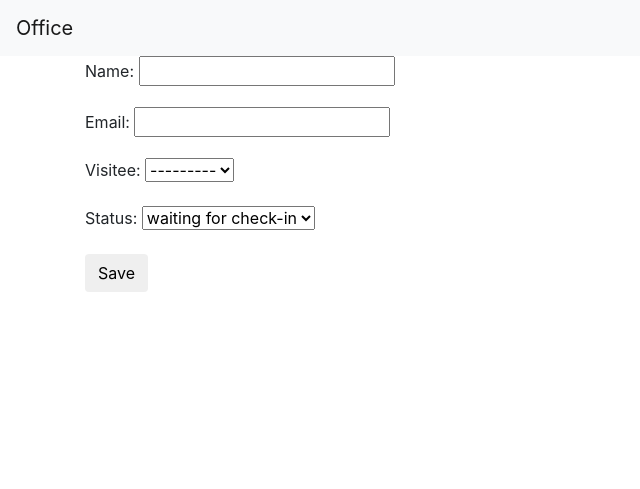
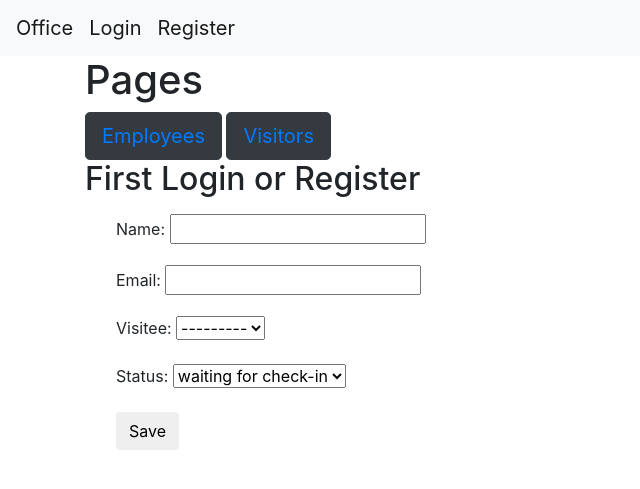
Before and after one commit to sathishk0230/office, a Django app: page /visitors/addv/ in a window 1280 px wide. Shown: the top 489 px of the page, without its empty margins (0-640 px from the left). Run offline with Django 3.2, Linux system fonts and the light colour scheme; data that the repository does not hold is empty; some libraries are stand-ins or nearby versions.

Commit message:
refactured and fixed a lot

```diff
--- a/employee/forms.py
+++ b/employee/forms.py
@@ -6,3 +6,9 @@ class VisitorForm(forms.ModelForm):
     class Meta:
         model = models.Visitor
         fields = '__all__'
+
+
+class EmployeeForm(forms.ModelForm):
+    class Meta:
+        model = models.Employee
+        fields = '__all__'
--- a/employee/models.py
+++ b/employee/models.py
@@ -24,7 +24,7 @@ class Visitor(models.Model):
 
     name = models.CharField(max_length=200)
     email = models.EmailField()
-    visitee = models.ForeignKey(Employee, on_delete=models.CASCADE)
+    visitee = models.ForeignKey(Employee, on_delete=models.CASCADE, null=True)
 
     VISITOR_STATUS_CHOICES = [
         ('w', 'waiting for check-in'),
--- /dev/null
+++ b/employee/templates/employee/add_employee.html
@@ -0,0 +1,6 @@
+{% extends "employee/base.html" %} {% block body %}
+<form method="POST" action="">
+  {% csrf_token %} {{ form.as_p }}
+  <button type="submit" class="save btn btn-default">Save</button>
+</form>
+{%endblock%}
--- a/employee/templates/employee/base.html
+++ b/employee/templates/employee/base.html
@@ -36,7 +36,22 @@
   <body>
     <nav class="navbar navbar-expand-lg navbar-light bg-light">
       <a class="navbar-brand" href="#">Office</a>
+      {% if user.is_authenticated %}
+      <a class="navbar-brand" href="#">{{user.username}}</a>
+      <a class="navbar-brand" href="/api-auth/logout">Logout</a>
+      {% else %}
+      <a class="navbar-brand" href="/api-auth/login">Login</a>
+      <a class="navbar-brand" href="{% url 'register' %}">Register</a>
+      {% endif %}
     </nav>
-    <div class="container">{% block body %} {% endblock %}</div>
+    <div class="container">
+      <h1>Pages</h1>
+      <button type="button" class="btn btn-dark btn-lg"> <a href="/employees/">Employees</a> </button>
+      <button type="button" class="btn btn-dark btn-lg"> <a href="/visitors/">Visitors</a> </button>
+      {% if not user.is_authenticated %}
+      <h2>First Login or Register</h2>
+      {% endif %}
+      <div class="container" style="margin:1em">{% block body %} {% endblock %}</div>
+    </div>
   </body>
 </html>
--- a/employee/templates/employee/employees.html
+++ b/employee/templates/employee/employees.html
@@ -1,4 +1,7 @@
 {% extends "employee/base.html" %} {% block body %}
+<a href="{% url 'adde' %}" type="button" class="btn btn-success">
+  Add Employee
+</a>
 <table class="table">
   <thead class="thead-dark">
     <tr>
--- a/employee/templates/employee/update_visitor.html
+++ b/employee/templates/employee/update_visitor.html
@@ -1,6 +1,6 @@
 {% extends "employee/base.html" %} {% block body %}
-<form method="PUT" action="/api/visitors/{{id}}/">
+<form method="POST" action="">
   {% csrf_token %} {{ form.as_p }}
-  <button type="submit" class="save btn btn-default">Save</button>{{id}}
+  <button type="submit" class="save btn btn-default">Save</button>
 </form>
 {%endblock%}
--- a/employee/urls.py
+++ b/employee/urls.py
@@ -10,8 +10,10 @@ router.register('visitors', views.VisitorView)
 urlpatterns = [
     path('', views.index, name='index'),
     path('employees/', views.employees, name='employees'),
+    path('employees/adde/', views.adde, name="adde"),
     path('api/', include(router.urls)),
     path('visitors/', views.visitors, name="visitors"),
     path('visitors/addv/', views.addv, name="addv"),
     path(r"^visitors/updatev/(?P<id>[0-9]+)/$", views.updatev, name="updatev"),
+    path('register/', views.register, name='register')
 ]
--- a/employee/views.py
+++ b/employee/views.py
@@ -1,27 +1,60 @@
-from django.shortcuts import render
+from django.contrib.auth.forms import UserCreationForm
+from django.contrib.auth import authenticate, login
+from django.shortcuts import render, redirect
 from . import models, serializers
-from .forms import VisitorForm
+from .forms import VisitorForm, EmployeeForm
 from rest_framework import viewsets, permissions
 
 
 def employees(request):
-    employees = models.Employee.objects.all()
-    context = {
-        'employees': employees
-    }
-    return render(request, 'employee/employees.html', context=context)
+    if request.user.is_authenticated:
+        employees = models.Employee.objects.all()
+        context = {
+            'employees': employees
+        }
+        return render(request, 'employee/employees.html', context=context)
+    return redirect('/')
 
 
 def visitors(request):
-    visitors = models.Visitor.objects.all()
-    context = {
-        'visitors': visitors
-    }
-    return render(request, 'employee/visitor.html', context=context)
+    if request.user.is_authenticated:
+        visitors = models.Visitor.objects.all()
+        context = {
+            'visitors': visitors
+        }
+        return render(request, 'employee/visitor.html', context=context)
+    return redirect('/')
 
 
 def addv(request):
+    if request.method == "POST":
+        visitor = models.Visitor()
+        visitor.name = request.POST.get('name', visitor.name)
+        visitor.email = request.POST.get('email', visitor.email)
+        visitor.visitee = models.Employee(
+            request.POST.get('visitee', visitor.visitee))
+        visitor.status = request.POST.get('status', visitor.status)
+        visitor.save()
+        return redirect('visitors')
     form = VisitorForm()
+    context = {
+        'form': form,
+    }
+    return render(request, 'employee/add_visitor.html', context=context)
+
+
+def adde(request):
+    if request.method == "POST":
+        employee = models.Employee()
+        employee.name = request.POST.get('name', employee.name)
+        employee.email = request.POST.get('email', employee.email)
+        employee.department = request.POST.get(
+            'department', employee.department)
+        employee.office = models.Office(
+            request.POST.get('office', employee.office))
+        employee.save()
+        return redirect('employees')
+    form = EmployeeForm()
     context = {
         'form': form,
     }
@@ -36,6 +69,14 @@ def updatev(request, id):
         'visitee': visitor.visitee,
         'status': visitor.status,
     })
+    if request.method == "POST":
+        visitor.name = request.POST.get('name', visitor.name)
+        visitor.email = request.POST.get('email', visitor.email)
+        visitor.visitee = models.Employee(
+            request.POST.get('visitee', visitor.visitee))
+        visitor.status = request.POST.get('status', visitor.status)
+        visitor.save()
+        return redirect('visitors')
     context = {
         'form': form,
         'id': id
@@ -63,3 +104,21 @@ class VisitorView(viewsets.ModelViewSet):
     queryset = models.Visitor.objects.all()
     serializer_class = serializers.VisitorSerializers
     permission_classes = (permissions.IsAuthenticated,)
+
+
+def register(request):
+    if request.method == "POST":
+        form = UserCreationForm(request.POST)
+        if form.is_valid():
+            form.save()
+            username = form.cleaned_data['username']
+            password = form.cleaned_data['password1']
+            user = authenticate(username=username, password=password)
+            login(request, user)
+            return redirect('index')
+    else:
+        form = UserCreationForm()
+    context = {
+        "form": form
+    }
+    return render(request, 'employee/register.html', context)
--- a/office/settings.py
+++ b/office/settings.py
@@ -123,6 +123,7 @@ USE_TZ = True
 STATIC_URL = '/static/'
 
 LOGIN_REDIRECT_URL = '/'
+LOGOUT_REDIRECT_URL = '/'
 
 REST_FRAMEWORK = {
     'DEFAULT_AUTHENTICATION_CLASSES': [
```
Also changed, not shown: employee/templates/employee/register.html (added, +21 -0 lines), employee/migrations/0003_auto_20210215_1859.py (added).
